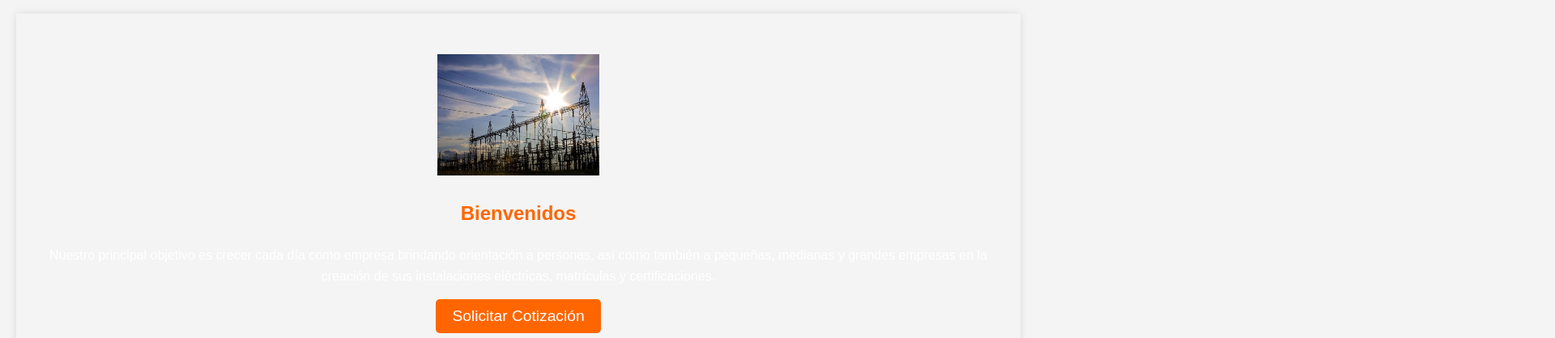
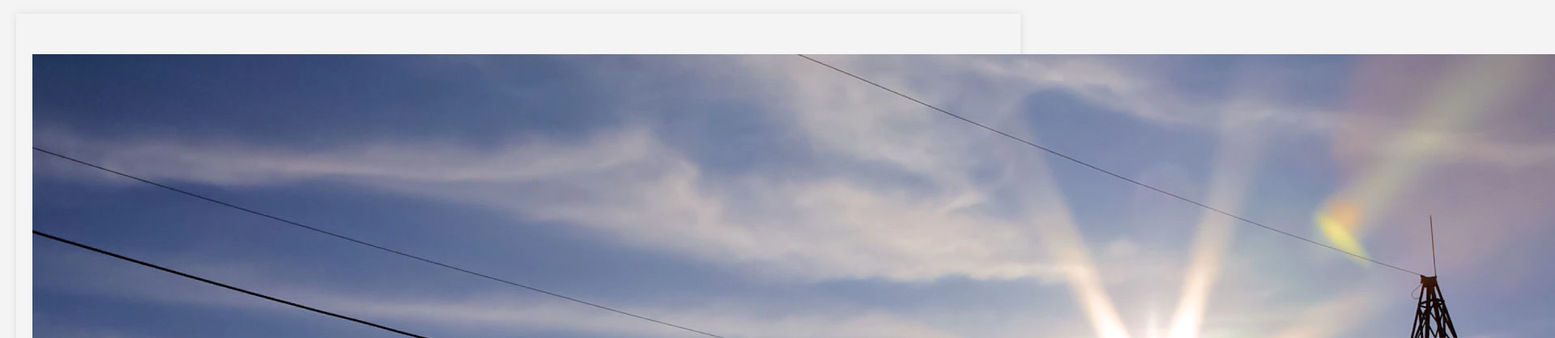
Before and after one commit to ARM911/electrisita.oi, a plain HTML site: page index.html in a window 1280 px wide. Shown: the part 198-616 px from the top of the page at 81% size, 1920 px wide, since content can reach past the window. Drawn offline with Linux system fonts and the light colour scheme.

Commit message:
Update index.html

```diff
--- a/index.html
+++ b/index.html
@@ -24,7 +24,7 @@
     </header>
 
     <section id="home">
-        <img src="encabezado.webp"  width="200" height="150 alt="Imagen de cabecera" class="header-image">
+        <img src="encabezado.webp"   alt="Imagen de cabecera" class="header-image">
         <h2>Bienvenidos</h2>
         <p>Nuestro principal objetivo es crecer cada día como empresa brindando orientación a personas, así como también a pequeñas, medianas y grandes empresas en la creación de sus instalaciones eléctricas, matrículas y certificaciones.</p>
         <button>Solicitar Cotización</button>
```
